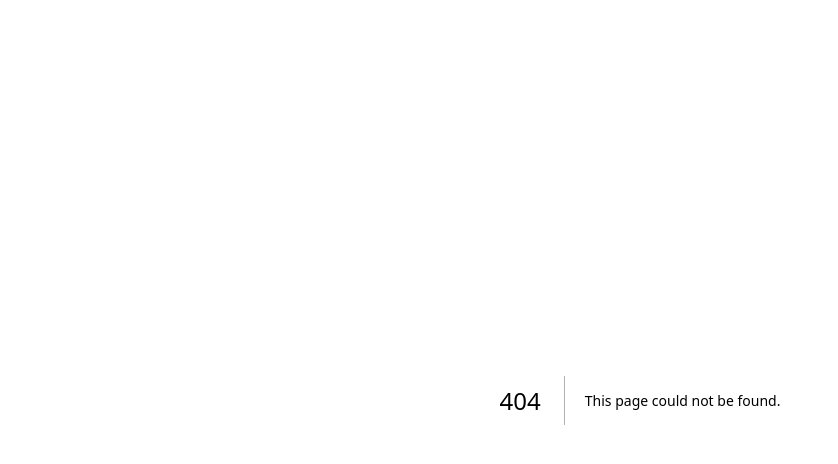
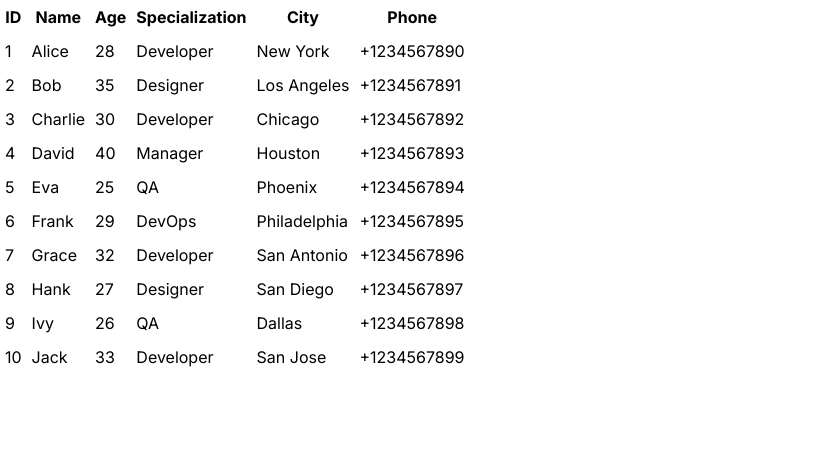
Before and after one commit to theCapnCoder/book_Reader, a Next.js app: page /users in a window 1280 px wide. Before the commit this address had no page. Shown: the top 464 px of the page, without its empty margins (0-838 px from the left). Built offline with nearby package versions, Linux system fonts and the light colour scheme.

Commit message:
test: error1

```diff
--- /dev/null
+++ b/src/app/about/error.tsx
@@ -0,0 +1,23 @@
+"use client";
+
+import React, { useEffect } from "react";
+
+const AboutError = ({
+  error,
+  reset,
+}: {
+  error: Error & { digest?: string };
+  reset: () => void;
+}) => {
+  useEffect(() => {
+    console.log(error);
+  }, [error]);
+  return (
+    <div>
+      <h2>Something went wrong</h2>
+      <button onClick={() => reset()}>Try again</button>
+    </div>
+  );
+};
+
+export default AboutError;
--- /dev/null
+++ b/src/app/about/page.tsx
@@ -0,0 +1,9 @@
+import React from 'react'
+
+const AboutPage = () => {
+  return (
+    <div>AboutPage</div>
+  )
+}
+
+export default AboutPage
--- /dev/null
+++ b/src/app/users/page.tsx
@@ -0,0 +1,115 @@
+import React from "react";
+
+const users = [
+  {
+    id: 1,
+    name: "Alice",
+    age: 28,
+    specialization: "Developer",
+    city: "New York",
+    phone: "+1234567890",
+  },
+  {
+    id: 2,
+    name: "Bob",
+    age: 35,
+    specialization: "Designer",
+    city: "Los Angeles",
+    phone: "+1234567891",
+  },
+  {
+    id: 3,
+    name: "Charlie",
+    age: 30,
+    specialization: "Developer",
+    city: "Chicago",
+    phone: "+1234567892",
+  },
+  {
+    id: 4,
+    name: "David",
+    age: 40,
+    specialization: "Manager",
+    city: "Houston",
+    phone: "+1234567893",
+  },
+  {
+    id: 5,
+    name: "Eva",
+    age: 25,
+    specialization: "QA",
+    city: "Phoenix",
+    phone: "+1234567894",
+  },
+  {
+    id: 6,
+    name: "Frank",
+    age: 29,
+    specialization: "DevOps",
+    city: "Philadelphia",
+    phone: "+1234567895",
+  },
+  {
+    id: 7,
+    name: "Grace",
+    age: 32,
+    specialization: "Developer",
+    city: "San Antonio",
+    phone: "+1234567896",
+  },
+  {
+    id: 8,
+    name: "Hank",
+    age: 27,
+    specialization: "Designer",
+    city: "San Diego",
+    phone: "+1234567897",
+  },
+  {
+    id: 9,
+    name: "Ivy",
+    age: 26,
+    specialization: "QA",
+    city: "Dallas",
+    phone: "+1234567898",
+  },
+  {
+    id: 10,
+    name: "Jack",
+    age: 33,
+    specialization: "Developer",
+    city: "San Jose",
+    phone: "+1234567899",
+  },
+];
+
+const UserTable = () => {
+  return (
+    <table border={1} cellPadding="5" cellSpacing="0">
+      <thead>
+        <tr>
+          <th>ID</th>
+          <th>Name</th>
+          <th>Age</th>
+          <th>Specialization</th>
+          <th>City</th>
+          <th>Phone</th>
+        </tr>
+      </thead>
+      <tbody>
+        {users.map((user) => (
+          <tr key={user.id}>
+            <td>{user.id}</td>
+            <td>{user.name}</td>
+            <td>{user.age}</td>
+            <td>{user.specialization}</td>
+            <td>{user.city}</td>
+            <td>{user.phone}</td>
+          </tr>
+        ))}
+      </tbody>
+    </table>
+  );
+};
+
+export default UserTable;
```
